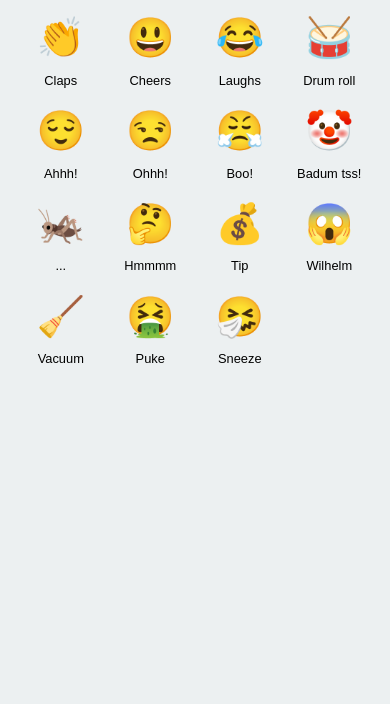
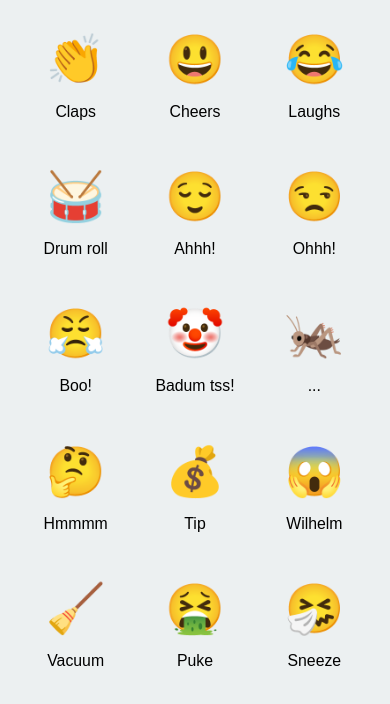
Before and after one commit to ubermanu/audience, a React (Create React App) app: page / in a window 390 px wide. Shown: the top 704 px of the page. Built offline with nearby package versions, Linux system fonts and the light colour scheme; no server answers.

Commit message:
Use a responsive grid container

```diff
--- a/package.json
+++ b/package.json
@@ -2,7 +2,7 @@
   "name": "audience",
   "description": "Crowd reaction soundboard",
   "homepage": "https://ubermanu.github.io/audience",
-  "version": "1.2.0",
+  "version": "1.3.0",
   "private": false,
   "license": "MIT",
   "dependencies": {
--- a/src/App.jsx
+++ b/src/App.jsx
@@ -13,13 +13,14 @@ const Background = styled.div`
   }
 `;
 
-const FlexContainer = styled.div`
-  max-width: 100%;
-  padding: 1rem;
+const GridContainer = styled.div`
+  display: grid;
+  grid-template-columns: repeat(auto-fill, minmax(4rem, 1fr));
+  grid-gap: 2rem;
+  padding: 2rem;
 `;
 
-const OneFourthCell = styled.div`
-  width: 25%;
+const Item = styled.div`
   overflow-x: hidden;
   display: inline-block;
   margin-bottom: 1rem;
@@ -28,13 +29,13 @@ const OneFourthCell = styled.div`
 
 const App = () => (
   <Background>
-    <FlexContainer>
+    <GridContainer>
       {sounds.map((item, i) => (
-        <OneFourthCell key={i}>
+        <Item key={i}>
           <EmojiButton {...item} />
-        </OneFourthCell>
+        </Item>
       ))}
-    </FlexContainer>
+    </GridContainer>
   </Background>
 );
 
--- a/src/EmojiButton.jsx
+++ b/src/EmojiButton.jsx
@@ -5,7 +5,7 @@ import useSound from 'use-sound';
 const Button = styled.div`
   cursor: pointer;
   text-align: center;
-  font-size: 10vw;
+  font-size: 3rem;
   user-select: none;
 `;
 
```
